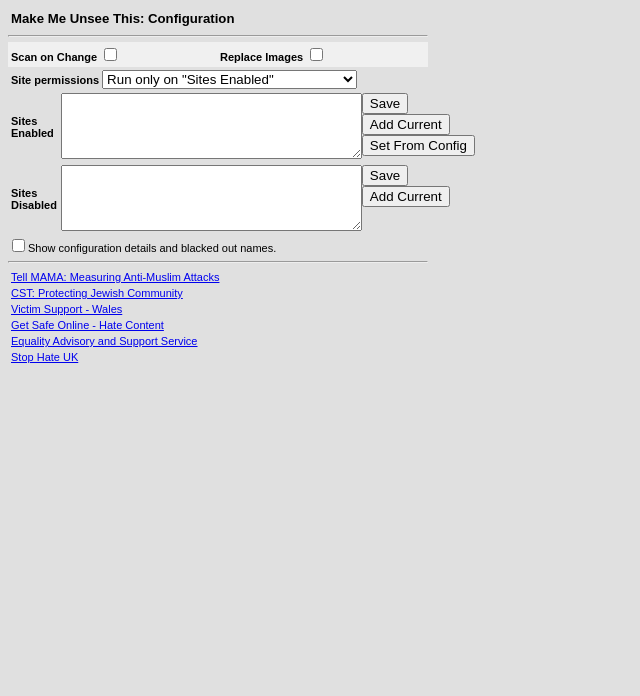
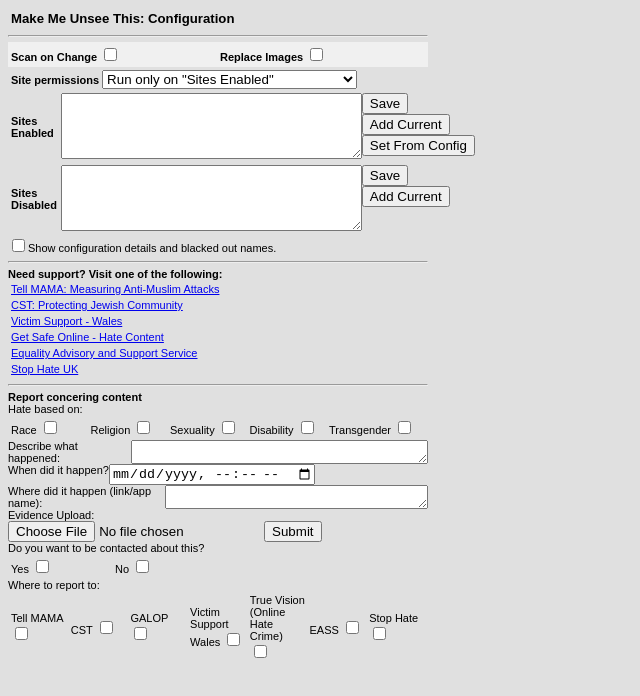
Before and after one commit to dsaw/Make-Me-Unsee-This, a browser extension: page source/options.html in a window 1280 px wide. Shown: the whole page, without its empty margins (0-640 px from the left). Drawn offline with Linux system fonts and the light colour scheme.

Commit message:
options inlcude reporting interface

```diff
--- a/source/options.html
+++ b/source/options.html
@@ -171,6 +171,7 @@
     </div>
     <div id="boilerplatediv">
       <hr>
+      <b>Need support? Visit one of the following:</b>
       <table width="100%">
           <tr><td valign="top"><a target="_blank" href="https://tellmamauk.org/about-us/">Tell MAMA: Measuring Anti-Muslim Attacks</a></td></tr>
           <tr><td valign="top"><a target="_blank" href="https://github.com/djacobow/blackouthate">CST: Protecting Jewish Community</a></td></tr>
@@ -179,7 +180,112 @@
           <tr><td valign="top"><a target="_blank" href="https://www.equalityadvisoryservice.com/app/help">Equality Advisory and Support Service</a></td></tr>
           <tr><td valign="top"><a target="_blank" href="https://www.stophateuk.org/">Stop Hate UK</a></td></tr>
       </table>
+      <hr>
     </div>
+    <div id="reporthate">
+        <b>Report concering content</b><br>
+        Hate based on:<br>
+        <table width="100%">
+            <div class="tooltip">
+                <tr>
+                    <td width="19%">
+                        Race
+                        <input class="tooltip" type="checkbox" id="report_race" name="report_race" value="bloop">
+                    </td>
+                    <td width="19%">
+                        Religion
+                        <input class="tooltip" type="checkbox" id="report_religion" name="report_religion" value="bloop">
+                    </td>
+                    <td width="19%">
+                        Sexuality
+                        <input class="tooltip" type="checkbox" id="report_sex" name="report_sex" value="bloop">
+                    </td>
+                    <td width="19%">
+                        Disability
+                        <input class="tooltip" type="checkbox" id="report_disability" name="report_disability" value="bloop">
+                    </td>
+                    <td width="24%">
+                        Transgender
+                        <input class="tooltip" type="checkbox" id="report_transgender" name="report_transgender" value="bloop">
+                    </td>
+                </tr>
+        </table>
+
+        <div class="tooltip" style="display: flex;">
+            Describe what happened:
+            <textarea type="text" id="incident_description" cols="35" rows="1"></textarea>
+        </div>
+        <div class="tooltip" style="display: flex;">
+            When did it happen?
+            <input type="datetime-local" id="incident_time" name="incident_time"></input>
+        </div>
+        <div class="tooltip" style="display: flex;">
+            Where did it happen (link/app name):
+            <textarea type="text" id="incident_description" cols="35" rows="1"></textarea>
+        </div>
+        <div class="tooltip">
+            Evidence Upload:
+            <form action="/action_page.php">
+                <input type="file" id="myFile" name="filename">
+                <input type="submit">
+            </form>
+        </div>
+        <div class="tooltip">
+            Do you want to be contacted about this?
+            <table width="50%">
+                <div class="tooltip">
+                    <tr>
+                        <td width="25%">
+                            Yes
+                            <input class="tooltip" type="checkbox" id="report_contacted_yes" name="report_contacted_yes" value="bloop">
+                        </td>
+                        <td width="25%">
+                            No
+                            <input class="tooltip" type="checkbox" id="report_contacted_no" name="report_contacted_no" value="bloop">
+                        </td>
+            </table>
+        </div>
+
+        <div class="tooltip">
+            Where to report to:
+            <table width="100%">
+                <div class="tooltip">
+                    <tr>
+                        <td width="14%">
+                            Tell MAMA
+                            <input class="tooltip" type="checkbox" id="report_to_tell_mama" name="report_to_tell_mama" value="bloop">
+                        </td>
+                        <td width="14%">
+                            CST
+                            <input class="tooltip" type="checkbox" id="report_to_cst" name="report_to_cst" value="bloop">
+                        </td>
+                        <td width="14%">
+                            GALOP
+                            <input class="tooltip" type="checkbox" id="report_to_galop" name="report_to_galop" value="bloop">
+                        </td>
+                        <td width="14%">
+                            Victim Support Wales
+                            <input class="tooltip" type="checkbox" id="report_to_victim_support_wales" name="report_to_victim_support_wales" value="bloop">
+                        </td>
+                        <td width="14%">
+                            True Vision (Online Hate Crime)
+                            <input class="tooltip" type="checkbox" id="report_to_true_vision" name="report_to_true_vision" value="bloop">
+                        </td>
+                        <td width="14%">
+                            EASS
+                            <input class="tooltip" type="checkbox" id="report_to_EASS" name="report_to_EASS" value="bloop">
+                        </td>
+                        <td width="14%">
+                            Stop Hate
+                            <input class="tooltip" type="checkbox" id="report_to_stop_hate" name="report_to_stop_hate" value="bloop">
+                        </td>
+                    </tr>
+            </table>
+
+        </div>
+
+
+
 
     <div id="statusdiv_container" style="display: none;">
       <b>Debug Messages</b>
```
